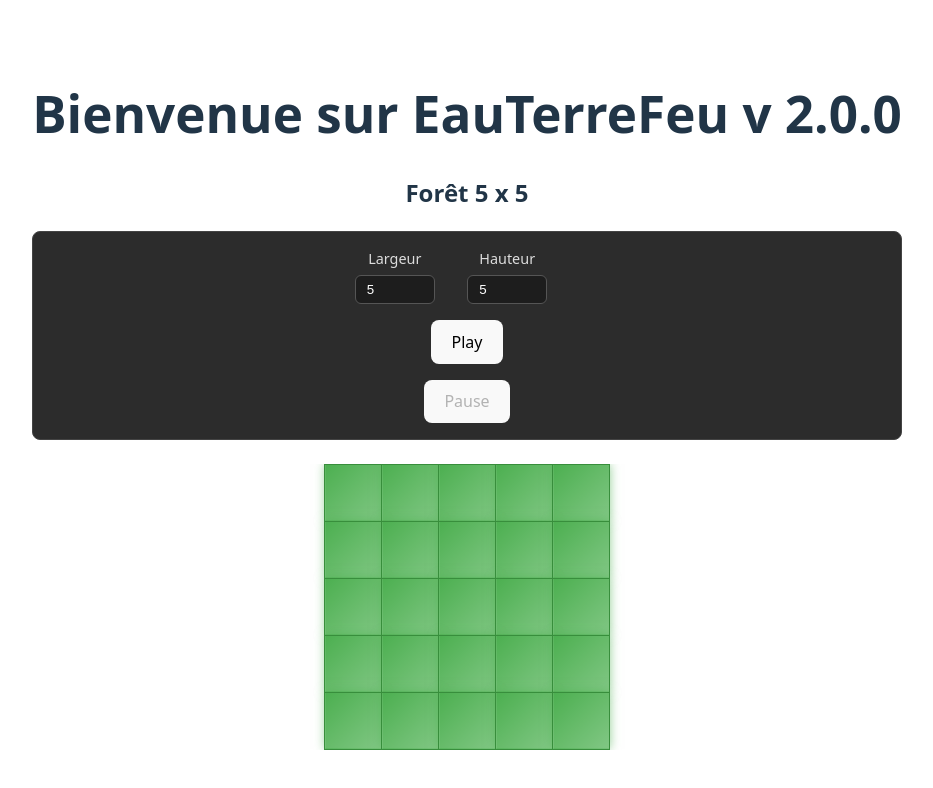
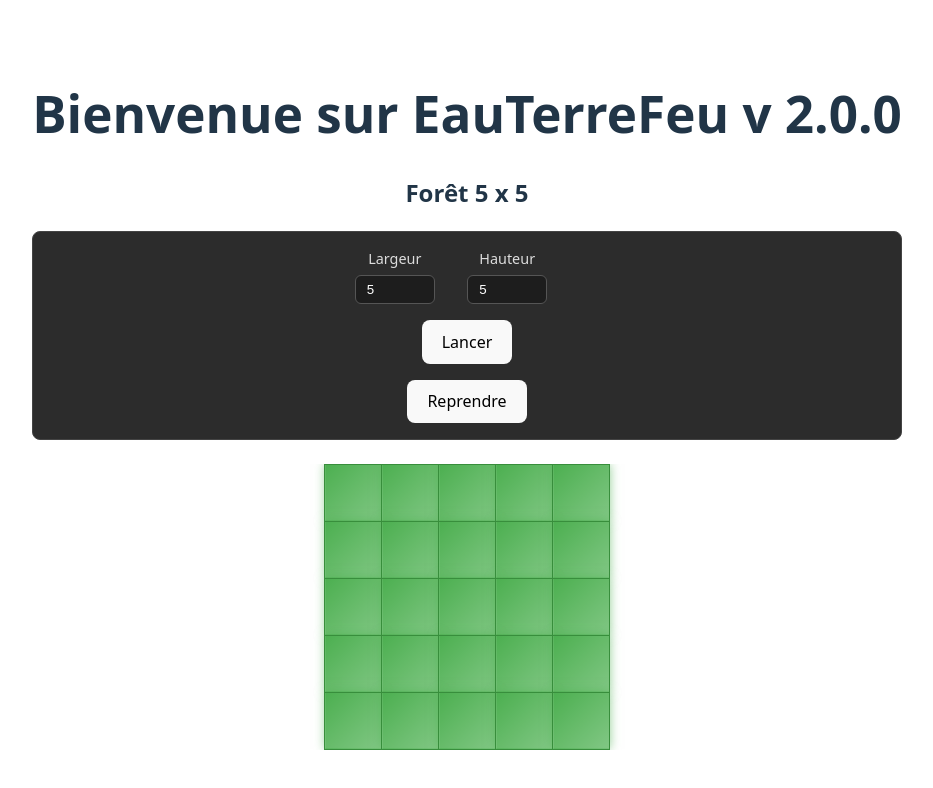
Before and after one commit to KizuCore/eauterrefeu, a Vue app: page / in a window 1280 px wide. Shown: the top 788 px of the page, without its empty margins (173-1106 px from the left). Built offline with nearby package versions, Linux system fonts and the light colour scheme; no server answers.

Commit message:
feat: enhance simulation controls with improved pause functionality and layout adjustments

```diff
--- a/src/components/HelloWorld.vue
+++ b/src/components/HelloWorld.vue
@@ -1,5 +1,3 @@
-
-
 <template>
   <div>
     <h2>Forêt {{ width }} x {{ height }}</h2>
@@ -15,13 +13,19 @@
         <input type="number" v-model.number="height" min="5" max="200" />
       </label>
 
-  <button @click="startSimulation">
-    Play
+      <button @click="startSimulation" :disabled="isPlaying">
+        Lancer
+      </button>
+      <button v-if="isPlaying" @click="togglePause">
+        Pause
+      </button>
+      <button v-if="!isPlaying && !isFinished" @click="togglePause">
+        Reprendre
       </button>
 
-  <button @click="pause" :disabled="!isPlaying">
-    Pause
-  </button>
+
+
+
     </div>
 
 
@@ -29,11 +33,7 @@
       <table class="grid-table">
         <tbody>
           <tr v-for="r in rows" :key="r">
-            <td
-              v-for="c in cols"
-              :key="`${r}-${c}`"
-              :class="['field', stateClass(cellId(r - 1, c - 1))]"
-            >
+            <td v-for="c in cols" :key="`${r}-${c}`" :class="['field', stateClass(cellId(r - 1, c - 1))]">
               <div class="carre"></div>
             </td>
           </tr>
@@ -68,13 +68,13 @@ const probaSendBrandonBase = ref(0.005)
 const probaBurn = ref(0.3)
 const probaFireStop = ref(0.6)
 
-let isFinished = false
+const isFinished = ref(false)
 const isPlaying = ref(false)          // savoir si la simu tourne
 let timerId: number | null = null     // pour annuler le setTimeout
 
 function rebuildGrid() {
   rows.value = Array.from({ length: height.value }, (_, i) => i + 1)
-  cols.value = Array.from({ length: width.value },  (_, i) => i + 1)
+  cols.value = Array.from({ length: width.value }, (_, i) => i + 1)
 }
 
 // id stable pour la cellule (0..N-1)
@@ -85,8 +85,8 @@ const rand = (n: number) => Math.floor(Math.random() * n)
 
 function stateClass(id: number) {
   if (burning.value.has(id)) return 'burning'
-  if (bah.value.has(id))     return 'hot'
-  if (bac.value.has(id))     return 'cold'
+  if (bah.value.has(id)) return 'hot'
+  if (bac.value.has(id)) return 'cold'
   return 'veg'
 }
 
@@ -107,14 +107,14 @@ function initGame() {
   burning.value.set(id1, 2)
   burning.value.set(id2, 2)
 
-  isFinished = false
+  isFinished.value = false
 }
 
 function loop() {
   if (!isPlaying.value) return
 
   if (isEndGame()) {
-    isFinished = true
+    isFinished.value = true
     isPlaying.value = false
     console.log('🔥 Jeu terminé')
     return
@@ -254,6 +254,16 @@ function pause() {
     timerId = null
   }
 }
+function togglePause() {
+  if (isPlaying.value) {
+    pause()
+  } else {
+    if (!isEndGame()) {
+      play()
+    }
+  }
+}
+
 
 async function startSimulation() {
   // on envoie la nouvelle taille au backend
```
Lines whose indentation alone changed are shown as unchanged.
